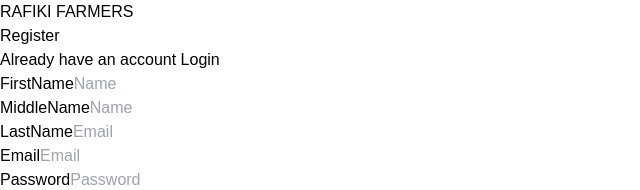
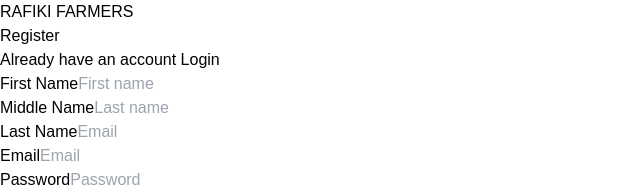
Before and after one commit to Rafiki-Capital-Ltd/rafiki-fmis-frontend, a React (Vite) app: page /register in a window 1280 px wide. Shown: the top 190 px of the page, without its empty margins (0-640 px from the left). Built offline with nearby package versions, Linux system fonts and the light colour scheme.

Commit message:
registrer

```diff
--- a/src/auth/Register.jsx
+++ b/src/auth/Register.jsx
@@ -25,20 +25,20 @@ function Register() {
                 <div className="mb-5 flex justify-between gap-x-2 ">
                   <div>
                     <label className="block mb-1 text-sm font-semibold text-gray-900">
-                      FirstName
+                      First Name
                     </label>
                     <input
-                      placeholder="Name"
+                      placeholder="First name"
                       className="shadow-sm bg-gray-50 border border-gray-300 text-gray-900 text-sm rounded-lg focus:ring-blue-500 focus:border-blue-500 block w-full p-2.5  dark:border-gray-600 dark:placeholder-gray-400  dark:focus:ring-blue-500 dark:focus:border-blue-500 dark:shadow-sm-light"
                       required
                     />
                   </div>
                   <div>
                     <label className="block mb-1 text-sm font-semibold text-gray-900">
-                      MiddleName
+                      Middle Name
                     </label>
                     <input
-                      placeholder="Name"
+                      placeholder="Last name"
                       className="shadow-sm bg-gray-50 border border-gray-300 text-gray-900 text-sm rounded-lg focus:ring-blue-500 focus:border-blue-500 block w-full p-2.5  dark:border-gray-600 dark:placeholder-gray-400  dark:focus:ring-blue-500 dark:focus:border-blue-500 dark:shadow-sm-light"
                       required
                     />
@@ -46,7 +46,7 @@ function Register() {
                 </div>
                 <div className="mb-5">
                   <label className="block mb-1 text-sm font-semibold text-gray-900 ">
-                   LastName
+                   Last Name
                   </label>
                   <input
                     type="text"
```
